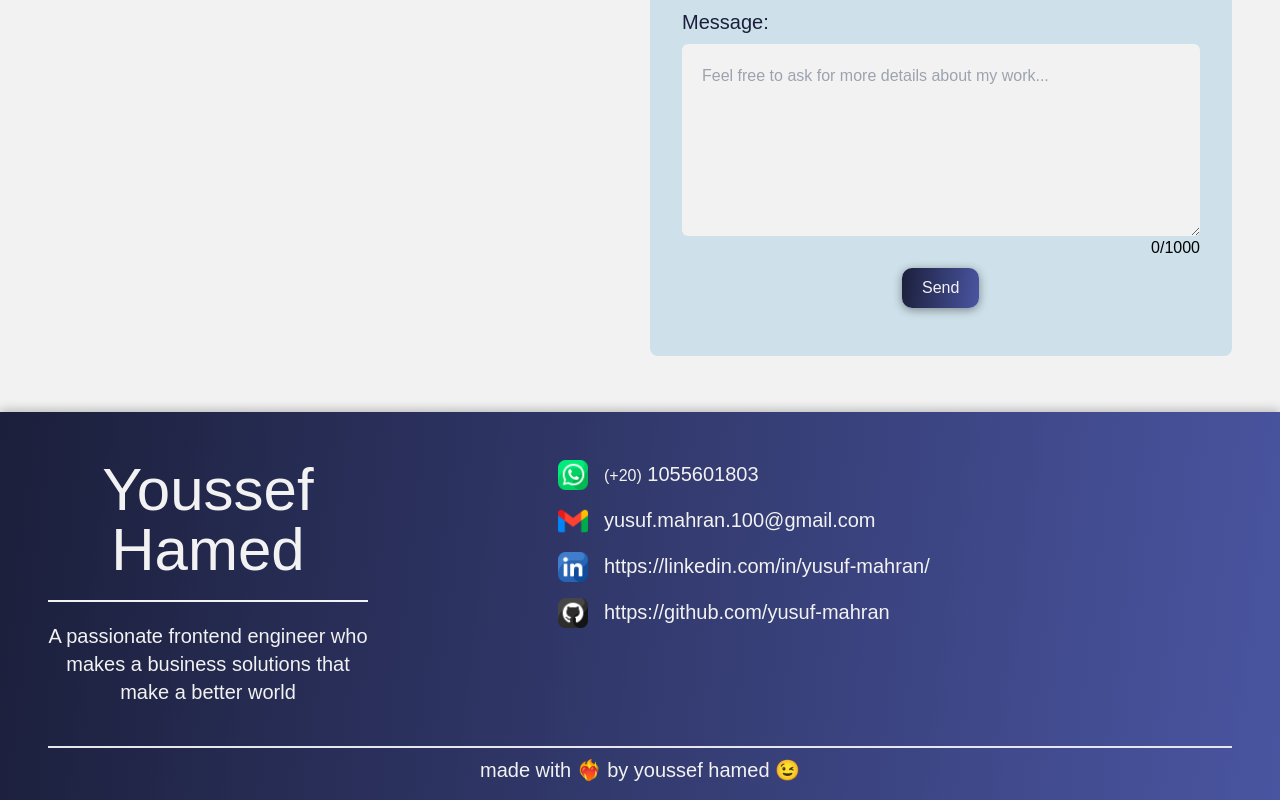
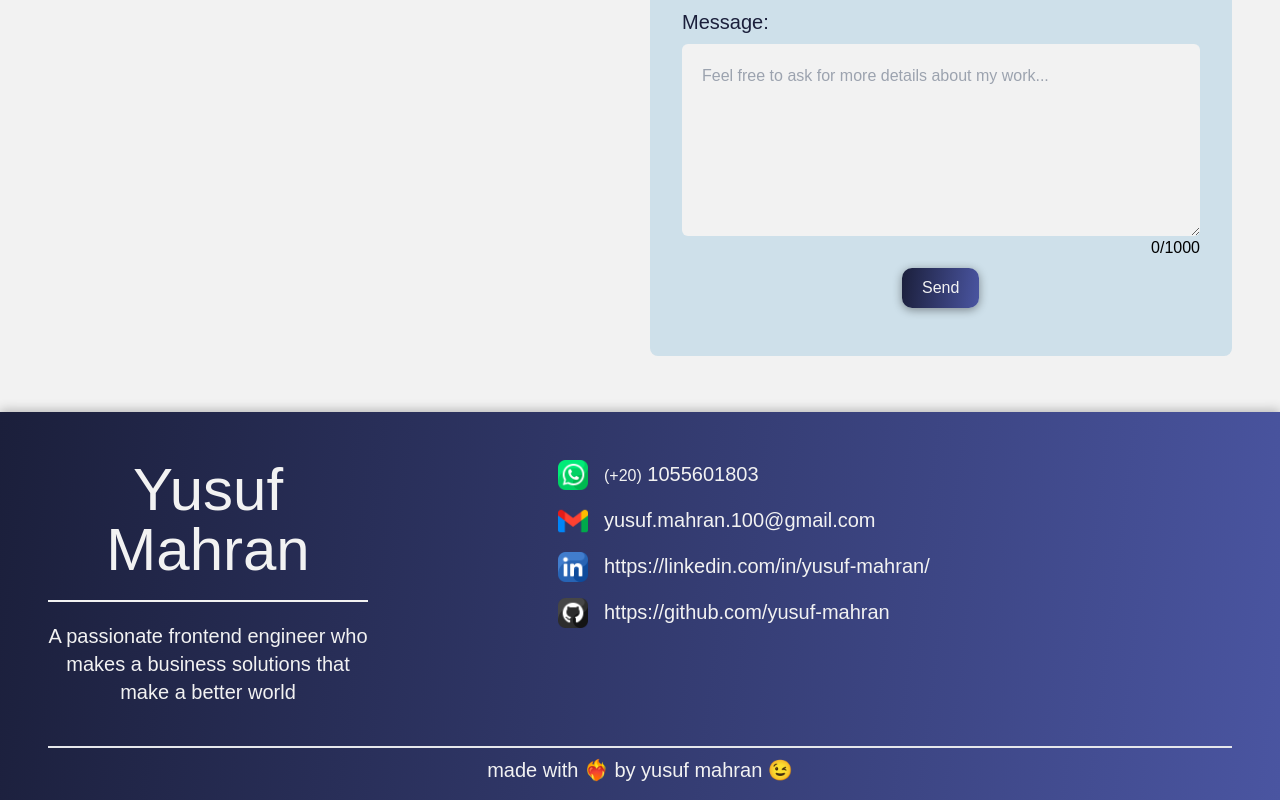
Before and after one commit to yusuf-mahran/yusuf-mahran-portfolio, a Next.js app: page / in a window 1280 px wide. Shown: the part 7285-8085 px from the top of the page. Built offline with nearby package versions, Linux system fonts and the light colour scheme; no server answers; a web font is replaced by a local one.

Commit message:
Update name from Youssef Hamed to Yusuf Mahran

```diff
--- a/src/app/components/Footer.jsx
+++ b/src/app/components/Footer.jsx
@@ -14,7 +14,7 @@ export default function Footer() {
         <h3
           className={`${ruthie.className} color-light-gray dark:text-white text-6xl`}
         >
-          Youssef Hamed
+          Yusuf Mahran
         </h3>
         <Line width="100%" />
         <Para color="color-light-gray dark:text-white">
@@ -30,7 +30,7 @@ export default function Footer() {
       py-2"
       >
         <Para color="color-light-gray dark:text-white">
-          made with ❤️‍🔥 by youssef hamed 😉
+          made with ❤️‍🔥 by yusuf mahran 😉
         </Para>
       </div>
     </footer>
```
